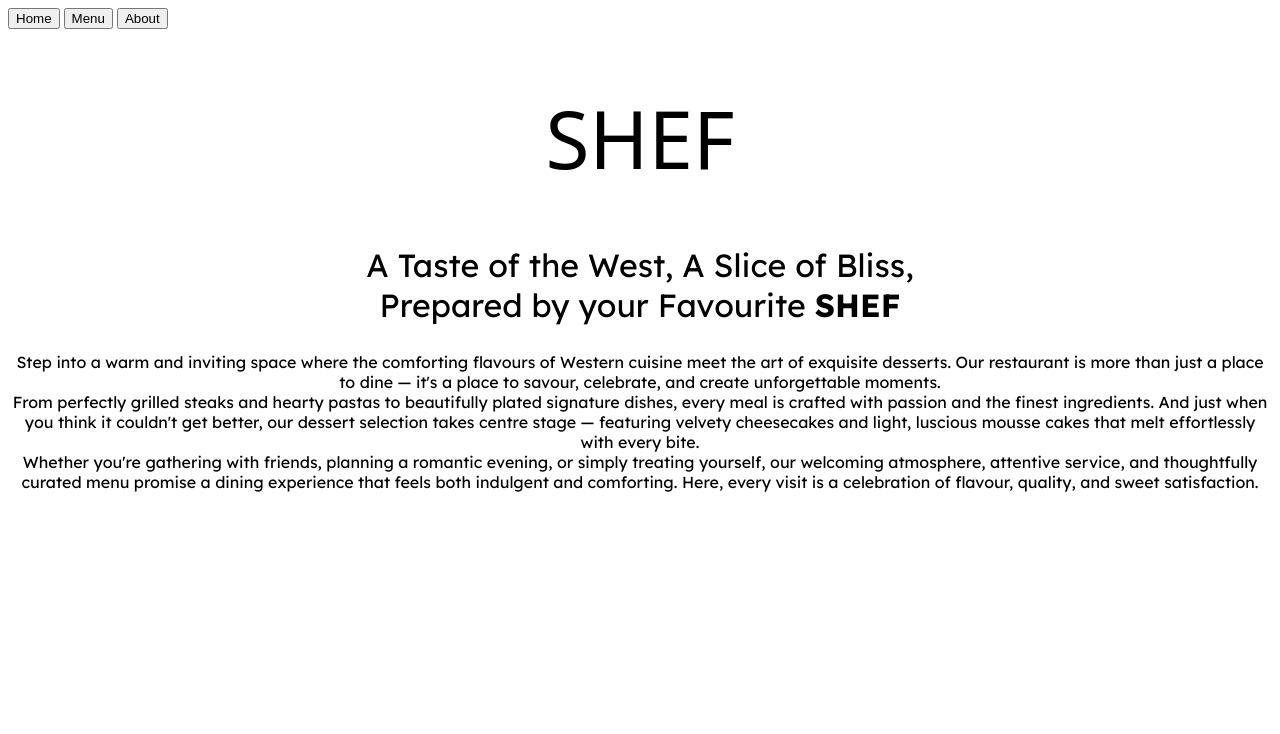
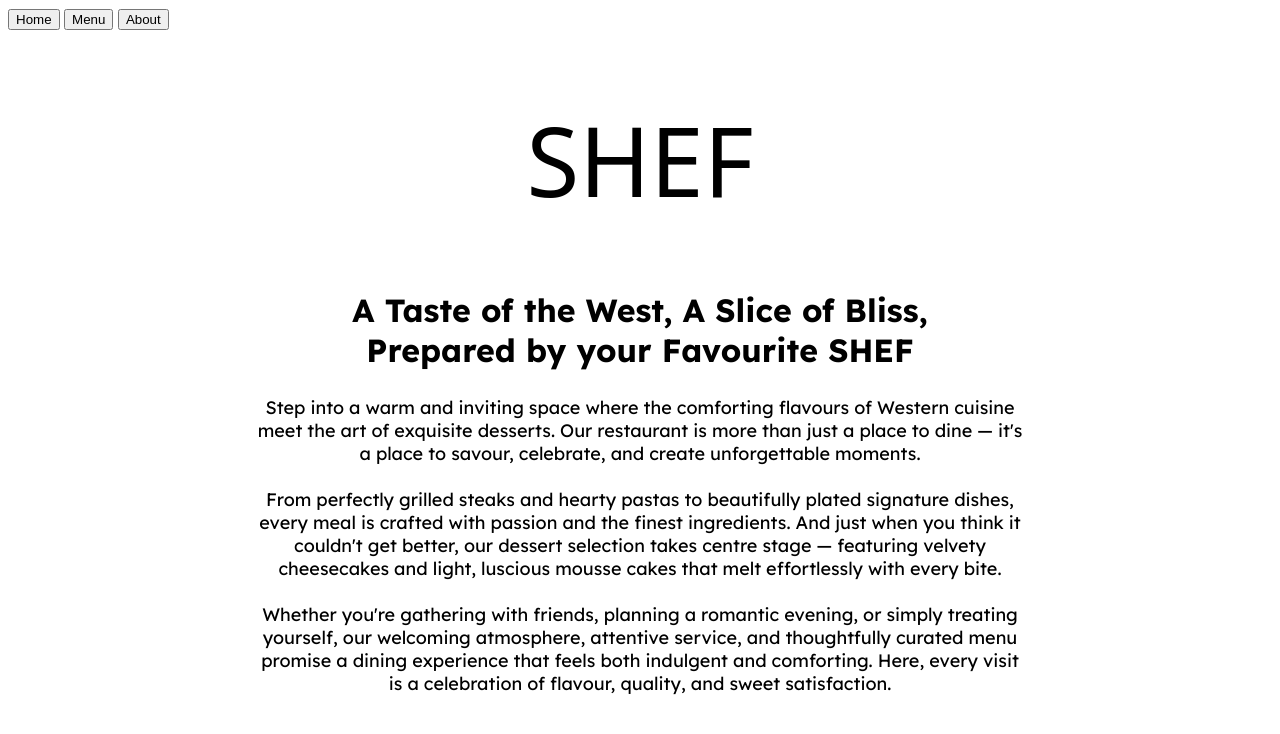
Before and after one commit to syafaatsaat/restaurant-page, a website built with webpack: page src/template.html in a window 1280 px wide. Built offline with nearby package versions, Linux system fonts and the light colour scheme; a web font is replaced by a local one.

Commit message:
Move homepage content to script (display on load)

```diff
--- a/src/index.js
+++ b/src/index.js
@@ -1 +1,58 @@
 import "./styles.css";
+
+function addTextWithBreaks(element, text, doubleBreaks = true) {
+    let tempStr = "";
+    let k = 0;
+
+    for (let i = 0; i < text.length; ++i) {
+        if (text[i] === '^') {
+            tempStr = text.substring(k, i);
+            element.appendChild(document.createTextNode(tempStr));
+            element.appendChild(document.createElement('br'));
+            if (doubleBreaks)
+                element.appendChild(document.createElement('br'));
+
+            tempStr = "";
+            k = i + 1;
+        }
+    }
+
+    tempStr = text.substring(k);
+    element.appendChild(document.createTextNode(tempStr));
+}
+
+const contentDiv = document.getElementById("content");
+
+const logoH1 = document.createElement("h1");
+logoH1.textContent = "SHEF";
+contentDiv.append(logoH1);
+
+const headlineH2 = document.createElement("h2");
+const headlineText = `
+    A Taste of the West, A Slice of Bliss, ^Prepared by your Favourite
+`;
+addTextWithBreaks(headlineH2, headlineText, false);
+const strongShef = document.createElement("strong");
+strongShef.textContent = "SHEF";
+headlineH2.append(strongShef);
+contentDiv.append(headlineH2);
+
+const descriptionDiv = document.createElement("div");
+descriptionDiv.setAttribute("id", "description");
+const descriptionText = `
+    Step into a warm and inviting space where the comforting flavours of
+    Western cuisine meet the art of exquisite desserts. Our restaurant is more
+    than just a place to dine — it's a place to savour, celebrate, and create
+    unforgettable moments. ^From perfectly grilled steaks and hearty pastas to
+    beautifully plated signature dishes, every meal is crafted with passion
+    and the finest ingredients. And just when you think it couldn't get better,
+    our dessert selection takes centre stage — featuring velvety cheesecakes
+    and light, luscious mousse cakes that melt effortlessly with every
+    bite. ^Whether you're gathering with friends, planning a romantic evening,
+    or simply treating yourself, our welcoming atmosphere, attentive service,
+    and thoughtfully curated menu promise a dining experience that feels both
+    indulgent and comforting. Here, every visit is a celebration of flavour,
+    quality, and sweet satisfaction.
+`;
+addTextWithBreaks(descriptionDiv, descriptionText);
+contentDiv.append(descriptionDiv);
--- a/src/styles.css
+++ b/src/styles.css
@@ -1,20 +1,27 @@
+body {
+    font-family: "Lexend Deca", sans-serif;
+    font-optical-sizing: auto;
+    font-weight: 400;
+    font-style: normal;
+}
+
 h1 {
     font-family: "Modak", system-ui;
     font-weight: 400;
     font-style: normal;
-    font-size: 80px;
-    text-align: center;
+    font-size: 96px;
 }
 
 h2 {
     font-size: 32px;
 }
 
-h2,
-p {
-    font-family: "Lexend Deca", sans-serif;
-    font-optical-sizing: auto;
-    font-weight: 400;
-    font-style: normal;
+#content {
+    width: min(768px, 80%);
+    margin: 0 auto;
     text-align: center;
 }
+
+#description {
+    font-size: 18px;
+}
--- a/src/template.html
+++ b/src/template.html
@@ -18,30 +18,6 @@
         </nav>
     </header>
     <div id="content">
-        <h1>SHEF</h1>
-        <h2>
-            A Taste of the West, A Slice of Bliss, <br>Prepared by your
-            Favourite <strong>SHEF</strong>
-        </h2>
-        <p>
-            Step into a warm and inviting space where the comforting flavours
-            of Western cuisine meet the art of exquisite desserts. Our
-            restaurant is more than just a place to dine — it's a place to
-            savour, celebrate, and create unforgettable moments.
-            <br>
-            From perfectly grilled steaks and hearty pastas to beautifully
-            plated signature dishes, every meal is crafted with passion and the
-            finest ingredients. And just when you think it couldn't get better,
-            our dessert selection takes centre stage — featuring velvety
-            cheesecakes and light, luscious mousse cakes that melt effortlessly
-            with every bite.
-            <br>
-            Whether you're gathering with friends, planning a romantic evening,
-            or simply treating yourself, our welcoming atmosphere, attentive
-            service, and thoughtfully curated menu promise a dining experience
-            that feels both indulgent and comforting. Here, every visit is a
-            celebration of flavour, quality, and sweet satisfaction.
-        </p>
     </div>
 </body>
 </html>
```
